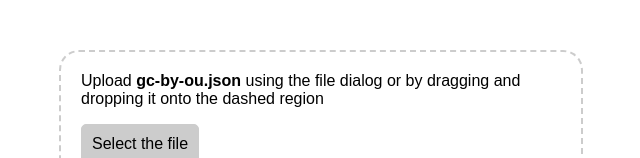
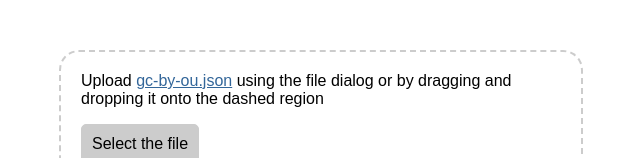
Before and after one commit to theflyingape/bidmc-its-crosby, a website: page static/upload.html in a window 1280 px wide. Shown: the top 158 px of the page, without its empty margins (319-959 px from the left). Drawn offline with Linux system fonts and the light colour scheme.

Commit message:
anchor json file

```diff
--- a/static/upload.html
+++ b/static/upload.html
@@ -63,7 +63,7 @@ p {
 <body>
 <div id="drop-area">
   <form class="my-form">
-    <p>Upload <b>gc-by-ou.json</b> using the file dialog or by dragging and dropping it onto the dashed region</p>
+    <p>Upload <a href="gc-by-ou.json" download="gc-by-ou.json">gc-by-ou.json</a> using the file dialog or by dragging and dropping it onto the dashed region</p>
     <input type="file" id="fileElem" accept="application/json" onchange="handleFiles(this.files)">
     <label class="button" for="fileElem">Select the file</label>
   </form>
```
